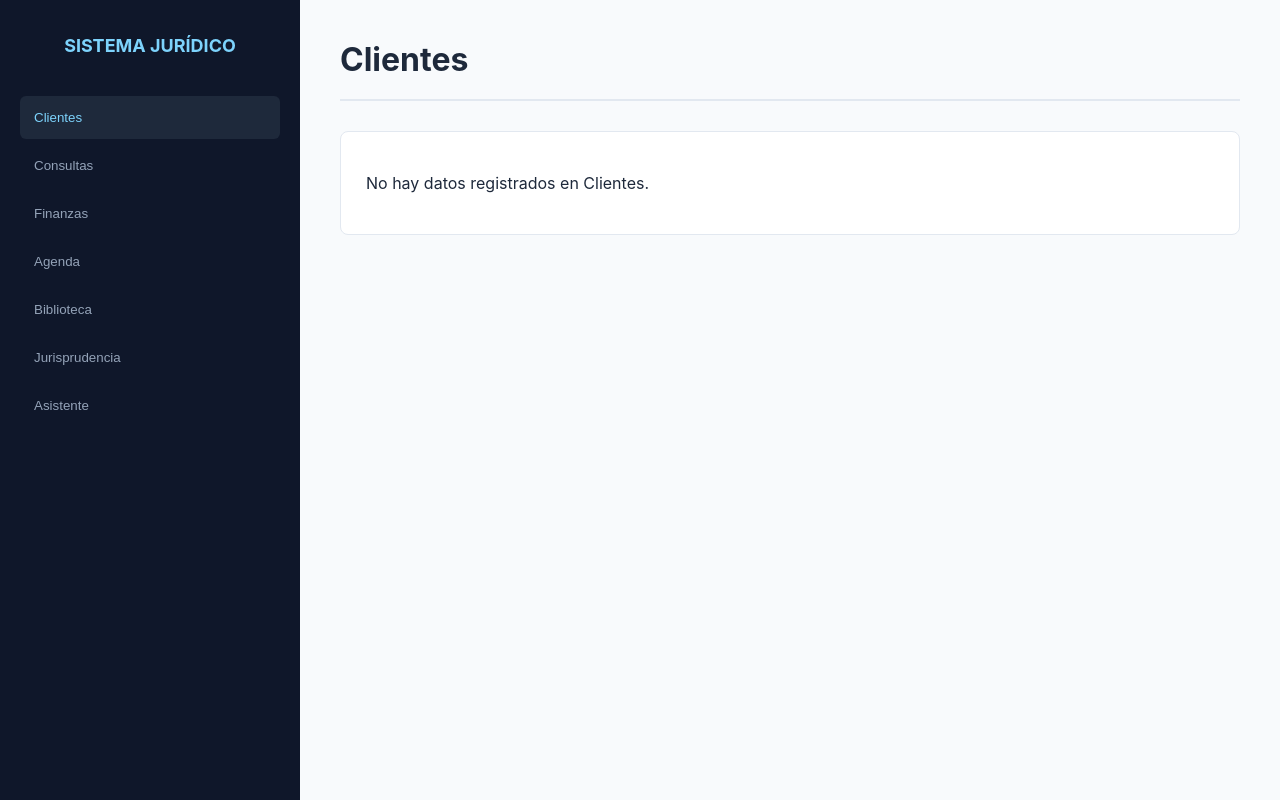
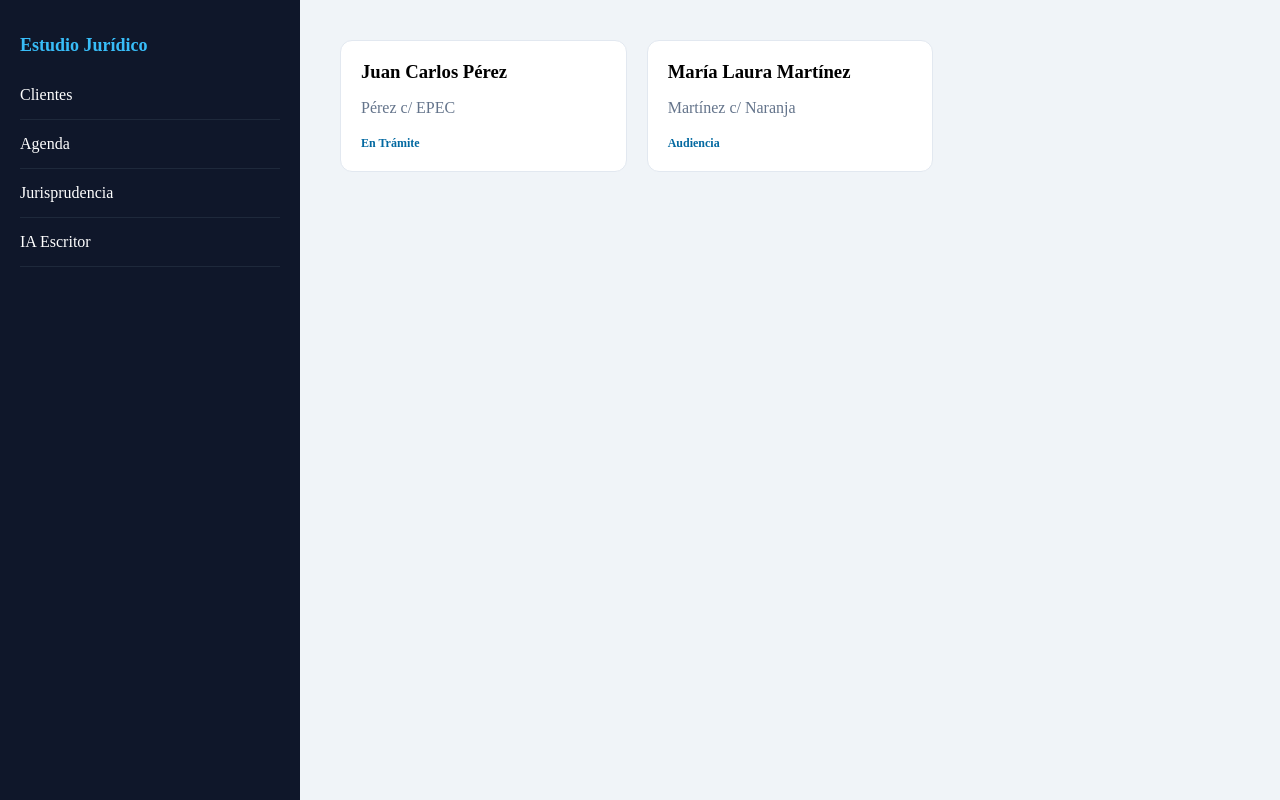
Before and after one commit to MatiasW380/sistema-estudio-juridico, a Next.js app: page / in a window 1280 px wide. Built offline with nearby package versions, Linux system fonts and the light colour scheme; no server answers.

Commit message:
Update Dashboard.js

```diff
--- a/app/Dashboard.js
+++ b/app/Dashboard.js
@@ -1,55 +1,47 @@
 'use client';
-import React, { useState, useEffect } from 'react';
-
-const MODULOS = {
-  Clientes: 'Clientes_y_Expedientes',
-  Consultas: 'Historia_Consultas',
-  Finanzas: 'Finanzas',
-  Agenda: 'Agenda_Plazos',
-  Biblioteca: 'Biblioteca_Leyes',
-  Jurisprudencia: 'Doctrina_Jurisprudencia',
-  Asistente: 'Asistente_IA'
-};
+import React, { useState } from 'react';
 
 export default function DashboardGeneral() {
-  const [seccion, setSeccion] = useState('Clientes');
-  const [datos, setDatos] = useState([]);
+  const [clienteSeleccionado, setClienteSeleccionado] = useState(null);
 
-  useEffect(() => {
-    async function fetchDatos() {
-      const res = await fetch(`/api/sheets?range=${MODULOS[seccion]}`);
-      const json = await res.json();
-      setDatos(json);
-    }
-    fetchDatos();
-  }, [seccion]);
+  // Simulación de la estructura que vamos a conectar
+  const clientes = [
+    { id: 1, nombre: "Juan Carlos Pérez", causa: "Pérez c/ EPEC", estado: "En Trámite" },
+    { id: 2, nombre: "María Laura Martínez", causa: "Martínez c/ Naranja", estado: "Audiencia" }
+  ];
 
   return (
-    <div style={{ display: 'flex', minHeight: '100vh', backgroundColor: '#f8fafc', color: '#1e293b', fontFamily: 'Inter, sans-serif' }}>
-      <aside style={{ width: '260px', backgroundColor: '#0f172a', color: '#e2e8f0', padding: '20px' }}>
-        <h2 style={{ fontSize: '18px', marginBottom: '40px', color: '#7dd3fc', textAlign: 'center' }}>SISTEMA JURÍDICO</h2>
-        {Object.keys(MODULOS).map(m => (
-          <button key={m} onClick={() => setSeccion(m)} style={{
-            display: 'block', width: '100%', padding: '14px', marginBottom: '5px',
-            background: seccion === m ? '#1e293b' : 'transparent', color: seccion === m ? '#7dd3fc' : '#94a3b8',
-            border: 'none', textAlign: 'left', cursor: 'pointer', borderRadius: '6px'
-          }}>
-            {m}
-          </button>
+    <div style={{ display: 'flex', minHeight: '100vh', backgroundColor: '#f0f4f8' }}>
+      {/* Sidebar - Gestión de Módulos */}
+      <aside style={{ width: '260px', backgroundColor: '#0f172a', color: '#fff', padding: '20px' }}>
+        <h2 style={{ fontSize: '18px', color: '#38bdf8' }}>Estudio Jurídico</h2>
+        {['Clientes', 'Agenda', 'Jurisprudencia', 'IA Escritor'].map(m => (
+          <div style={{ padding: '15px 0', cursor: 'pointer', borderBottom: '1px solid #1e293b' }}>{m}</div>
         ))}
       </aside>
 
+      {/* Contenido - Vista de Fichas */}
       <main style={{ flex: 1, padding: '40px' }}>
-        <header style={{ marginBottom: '30px', borderBottom: '2px solid #e2e8f0', paddingBottom: '20px' }}>
-          <h1 style={{ color: '#1e293b', margin: 0 }}>{seccion}</h1>
-        </header>
-        <div style={{ background: 'white', padding: '25px', borderRadius: '8px', border: '1px solid #e2e8f0' }}>
-          {datos.length > 0 ? (
-            <pre style={{ overflowX: 'auto' }}>{JSON.stringify(datos, null, 2)}</pre>
-          ) : (
-            <p>No hay datos registrados en {seccion}.</p>
-          )}
-        </div>
+        {!clienteSeleccionado ? (
+          <div style={{ display: 'grid', gridTemplateColumns: 'repeat(3, 1fr)', gap: '20px' }}>
+            {clientes.map(c => (
+              <div onClick={() => setClienteSeleccionado(c)} style={{ background: 'white', padding: '20px', borderRadius: '12px', border: '1px solid #e2e8f0', cursor: 'pointer' }}>
+                <h3 style={{ margin: 0 }}>{c.nombre}</h3>
+                <p style={{ color: '#64748b' }}>{c.causa}</p>
+                <span style={{ color: '#0369a1', fontSize: '12px', fontWeight: 'bold' }}>{c.estado}</span>
+              </div>
+            ))}
+          </div>
+        ) : (
+          <div style={{ background: 'white', padding: '40px', borderRadius: '12px' }}>
+            <button onClick={() => setClienteSeleccionado(null)}>← Volver al listado</button>
+            <h1>Expediente: {clienteSeleccionado.nombre}</h1>
+            {/* AQUÍ VINCULAREMOS EL VISOR DE PDFS DE DRIVE */}
+            <div style={{ border: '2px dashed #cbd5e1', padding: '40px', textAlign: 'center' }}>
+              Arrastra aquí los PDF del expediente
+            </div>
+          </div>
+        )}
       </main>
     </div>
   );
```
